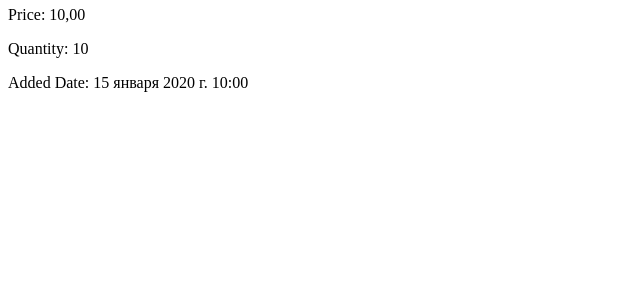
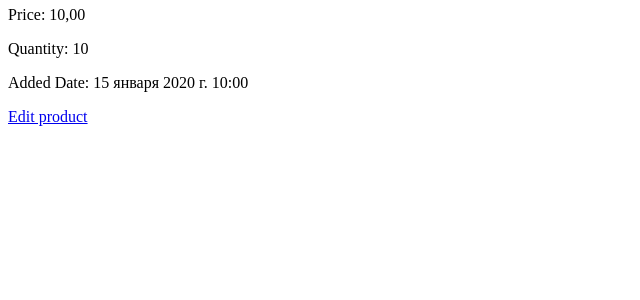
Before and after one commit to Vitaly8414/Djangosite, a Django app: template myapp2/templates/myapp2/product_detail.html in a window 1280 px wide. Shown: the part 343-643 px from the top of the page, without its empty margins (0-640 px from the left). Run offline with Django 5.2, Linux system fonts and the light colour scheme; the template is opened without the code that fills it: values that come from a table or form of the project are taken from there, others are empty; tables that the repository leaves empty hold one stand-in row (values such as "Sample post").

Commit message:
'add_changes'

```diff
--- a/myapp2/templates/myapp2/product_detail.html
+++ b/myapp2/templates/myapp2/product_detail.html
@@ -7,4 +7,6 @@
   <p>Price: {{ product.price }}</p>
   <p>Quantity: {{ product.quantity }}</p>
   <p>Added Date: {{ product.added_date }}</p>
+
+    <a href="{% url 'product_edit' pk=product.pk %}">Edit product</a>
 {% endblock %}
--- a/myapp2/urls.py
+++ b/myapp2/urls.py
@@ -15,6 +15,7 @@ urlpatterns = [
     path("product_added/", views.product_added, name="product_added"),
     path("add_product/", views.add_product, name="add_product"),
     path("product_detail/", views.product_detail, name="product_detail"),
+    # path("product_detail/<int:pk>/", views.product_detail, name="product_detail"),
     # path("product_form/", views.product_form, name="product_form"),
     path("order_detail/", views.order_detail, name="order_detail"),
     path("order_list/", views.order_list, name="order_list"),
```
